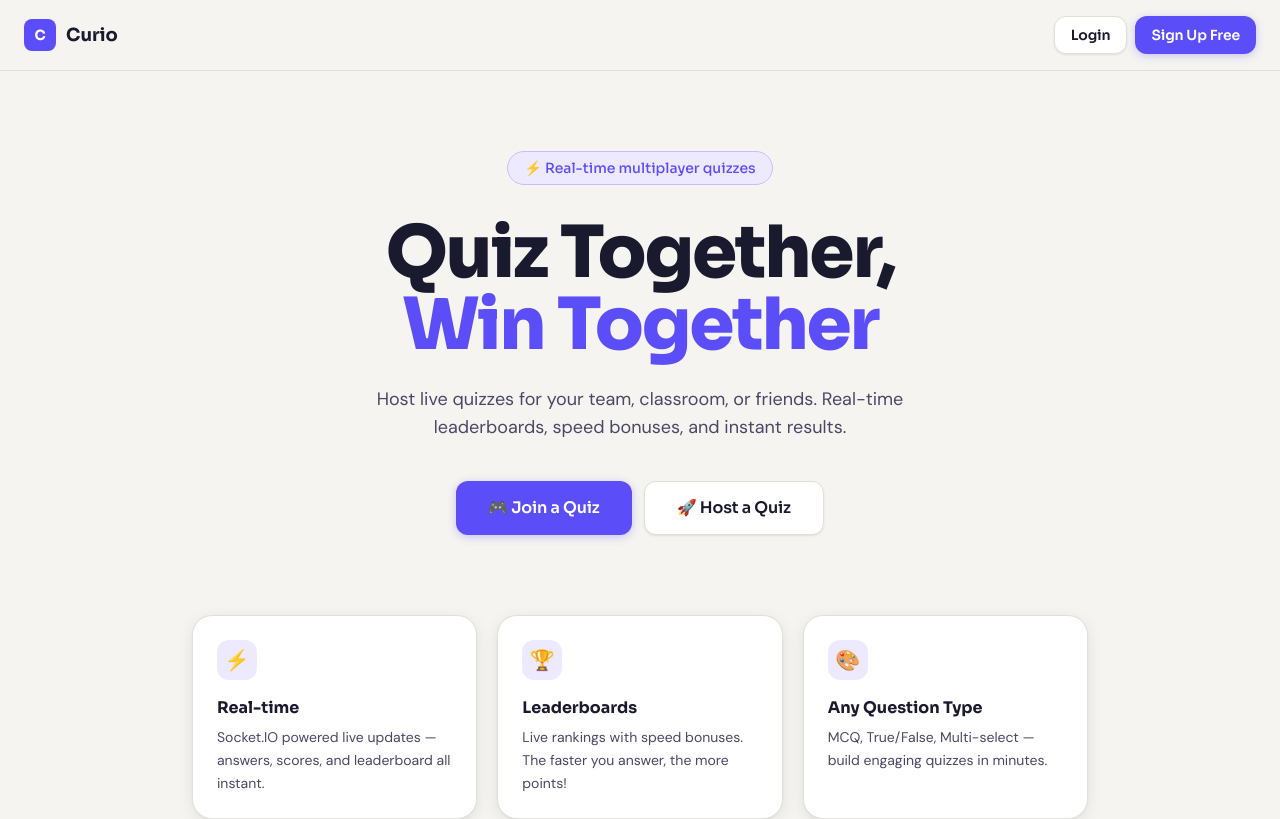
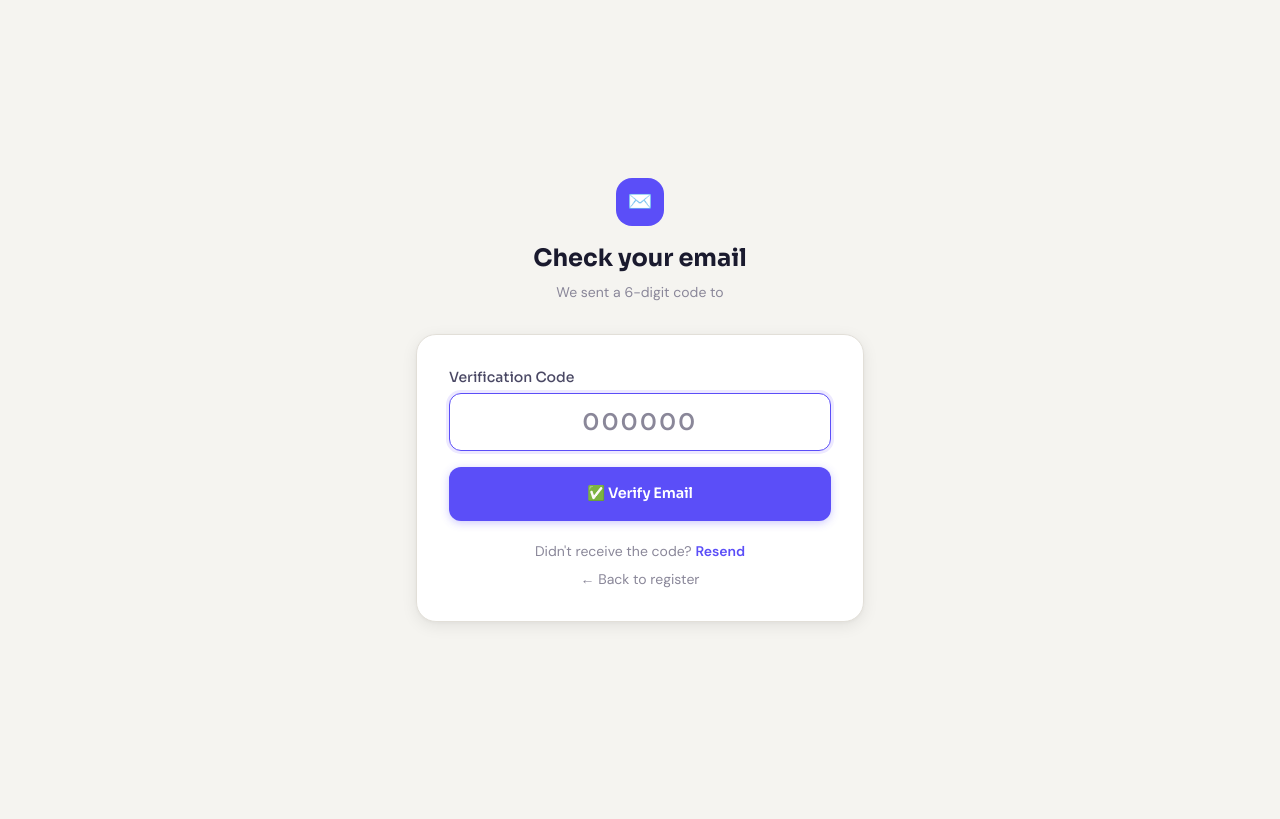
Before and after one commit to vikamuhan-reddy/curio-quiz, a React (Vite) app in the folder quizforge/: page /auth/callback in a window 1280 px wide. Before the commit this address led to /. Shown: the top 819 px of the page. Built offline with nearby package versions, Linux system fonts and the light colour scheme; no server answers.

Commit message:
fixing the supabase 2

```diff
--- a/quizforge/src/App.jsx
+++ b/quizforge/src/App.jsx
@@ -32,6 +32,7 @@ function AppRoutes() {
       <Route path="/leaderboard/:sessionId" element={<Leaderboard />} />
       <Route path="/login" element={<Login />} />
       <Route path="/register" element={<Register />} />
+      <Route path="/auth/callback" element={<VerifyOTP />} />
       <Route path="/verify-otp" element={<VerifyOTP />} />
       <Route path="/dashboard" element={
         <ProtectedRoute><HostDashboard /></ProtectedRoute>
--- a/quizforge/src/pages/VerifyOTP.jsx
+++ b/quizforge/src/pages/VerifyOTP.jsx
@@ -5,7 +5,8 @@ import api from '../api.js';
 export default function VerifyOTP() {
   const navigate = useNavigate();
   const location = useLocation();
-  const email = location.state?.email || '';
+  const query = new URLSearchParams(location.search);
+  const email = location.state?.email || query.get("email") || "";
 
   const [otp, setOtp] = useState('');
   const [error, setError] = useState('');
```
